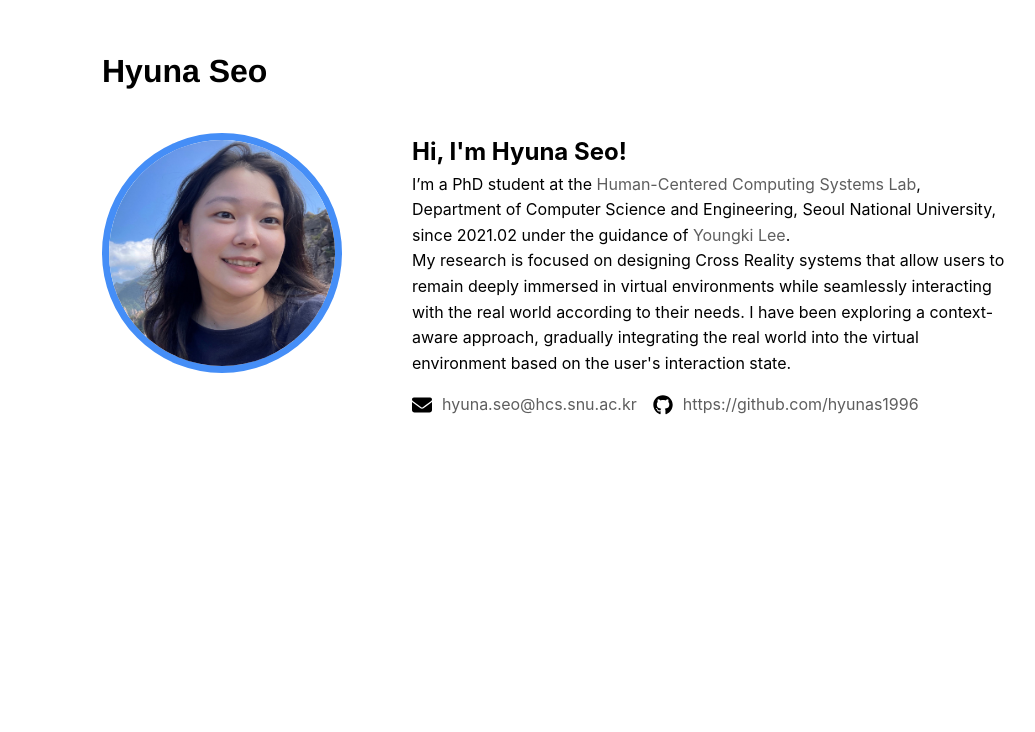
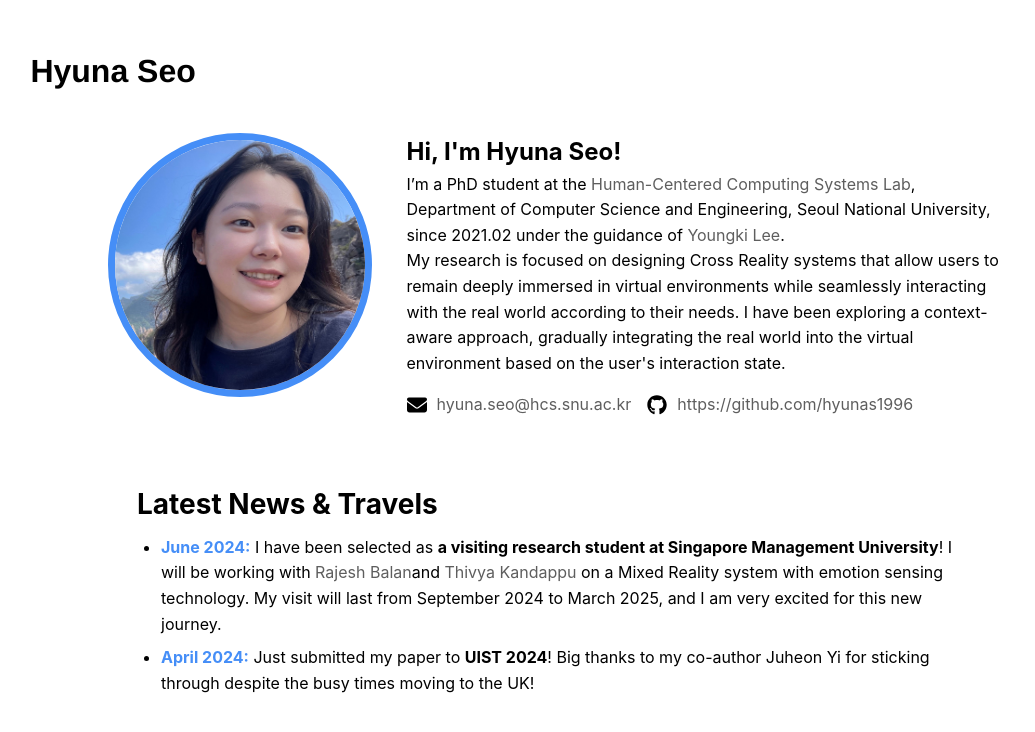
Before and after one commit to hyunaseo/hyunaseo.github.io, a React (Create React App) app: page / in a window 1280 px wide. Shown: the top 732 px of the page, without its empty margins (83-1118 px from the left). Built offline with nearby package versions, Linux system fonts and the light colour scheme.

Commit message:
Add News section

```diff
--- a/src/App.css
+++ b/src/App.css
@@ -24,12 +24,16 @@ body {
   padding: 0 5%;
 }
 
-.App-header {
+.wrapper {
   display: flex;
   flex-direction: column;
   align-items: flex-start;
   width: 100%;
   max-width: 75rem; /* 최대 너비 1200px */
+}
+
+.App-header {
+  width: 100%;
   margin-bottom: var(--spacing-base);
   padding-top: 1.875rem; /* 상단 여백 30px */
 }
@@ -40,6 +44,7 @@ body {
   text-decoration: none;
   font-family: 'Helvetica', sans-serif;
   font-weight: bold;
+  margin-left: 2.1875rem;
 }
 
 .site-title:hover {
@@ -49,18 +54,11 @@ body {
 
 main {
   display: flex;
+  flex-direction: column; /* 전체 메인 섹션을 세로 정렬로 변경 */
   justify-content: center;
   align-items: flex-start;
   width: 100%;
-  max-width: 75rem; /* 최대 너비 1200px */
   text-align: left;
-}
-
-.wrapper {
-  display: flex;
-  justify-content: center;
-  align-items: center;
-  flex-direction: column;
 }
 
 .profile-container {
@@ -68,15 +66,17 @@ main {
   align-items: flex-start;
   justify-content: center;
   margin-top: 1.25rem; /* 20px */
-  width: fit-content;
+  width: 100%;
+  flex-wrap: wrap;
 }
 
 .profile-pic {
-  width: 15rem; /* 240px */
-  height: 15rem; /* 240px */
+  width: 16.5rem; /* 240px */
+  height: 16.5rem; /* 240px */
   border-radius: 50%;
   border: 0.4375rem solid #458EF7; /* 7px */
-  margin-right: 4.375rem; /* 70px */
+  margin-right: 2.1875rem; /* 35px */
+  flex-shrink: 0; /* 이미지가 줄어들지 않도록 */
 }
 
 .profile-description {
@@ -108,12 +108,14 @@ main {
 .contact-info {
   display: flex;
   margin-top: var(--spacing-base);
+  flex-wrap: wrap;
 }
 
 .contact-item {
   display: flex;
   align-items: center;
   margin-right: var(--spacing-base);
+  margin-bottom: var(--spacing-base);
 }
 
 .contact-item:last-child {
@@ -125,6 +127,53 @@ main {
   height: 1.25rem; /* 20px */
   margin-right: 0.625rem; /* 10px */
 }
+
+/* News 섹션 스타일 */
+.news-section {
+  display: flex;
+  flex-direction: column;
+  align-items: center; /* 중앙 정렬 */
+  margin-top: 3rem; /* 섹션 위쪽 여백 */
+  width: 100%;
+}
+
+.news-content {
+  max-width: 52.5rem; /* 600px */
+  text-align: left; /* 텍스트 왼쪽 정렬 */
+}
+
+.news-title {
+  font-size: 1.75rem;
+  font-weight: bold;
+  margin-bottom: 0.5rem; /* 제목 아래 여백 */
+  /* text-align: center; */
+}
+
+.news-list {
+  list-style-type: disc;
+  padding-left: 1.5rem; /* 리스트 아이템 들여쓰기 */
+  /* text-align: center;  */
+}
+
+.news-list li {
+  margin-bottom: 0.5rem; /* 리스트 아이템 사이 여백 */
+}
+
+.news-date {
+  font-weight: bold;
+  color: #458EF7;
+}
+
+.news-list a {
+  color: #5E5E5E;
+  text-decoration: none;
+}
+
+.news-list a:hover {
+  text-decoration: underline;
+  text-decoration-color: #458EF7;
+}
+
 
 /* 반응형 디자인 추가 */
 @media (max-width: 48rem) {
@@ -151,4 +200,9 @@ main {
   .contact-info {
     justify-content: center;
   }
+
+  .news-section {
+    margin-left: 0; /* 모바일에서는 왼쪽 여백 제거 */
+    max-width: 100%;
+  }
 }
--- a/src/App.js
+++ b/src/App.js
@@ -36,6 +36,20 @@ function App() {
               </div>
             </div>
           </div>
+          <div className="news-section">
+            <div className="news-content">
+              <h2 className="news-title">Latest News & Travels</h2>
+              <ul className="news-list">
+              <li><span className="news-date">June 2024:</span> I have been selected as <strong>a visiting research student at Singapore Management University</strong>!
+              I will be working with <a href="https://faculty.smu.edu.sg/profile/rajesh-krishna-balan-591" target="_blank" rel="noopener noreferrer">Rajesh Balan</a>
+              and <a href="https://www.thivyak.info/" target="_blank" rel="noopener noreferrer">Thivya Kandappu</a> on a Mixed Reality system with emotion sensing technology.
+              My visit will last from September 2024 to March 2025, and I am very excited for this new journey.</li>
+
+              <li><span className="news-date">April 2024:</span> Just submitted my paper to <strong>UIST 2024</strong>!
+              Big thanks to my co-author Juheon Yi for sticking through despite the busy times moving to the UK!</li>
+              </ul>
+            </div>
+          </div>
         </main>
       </div>
     </div>
```
